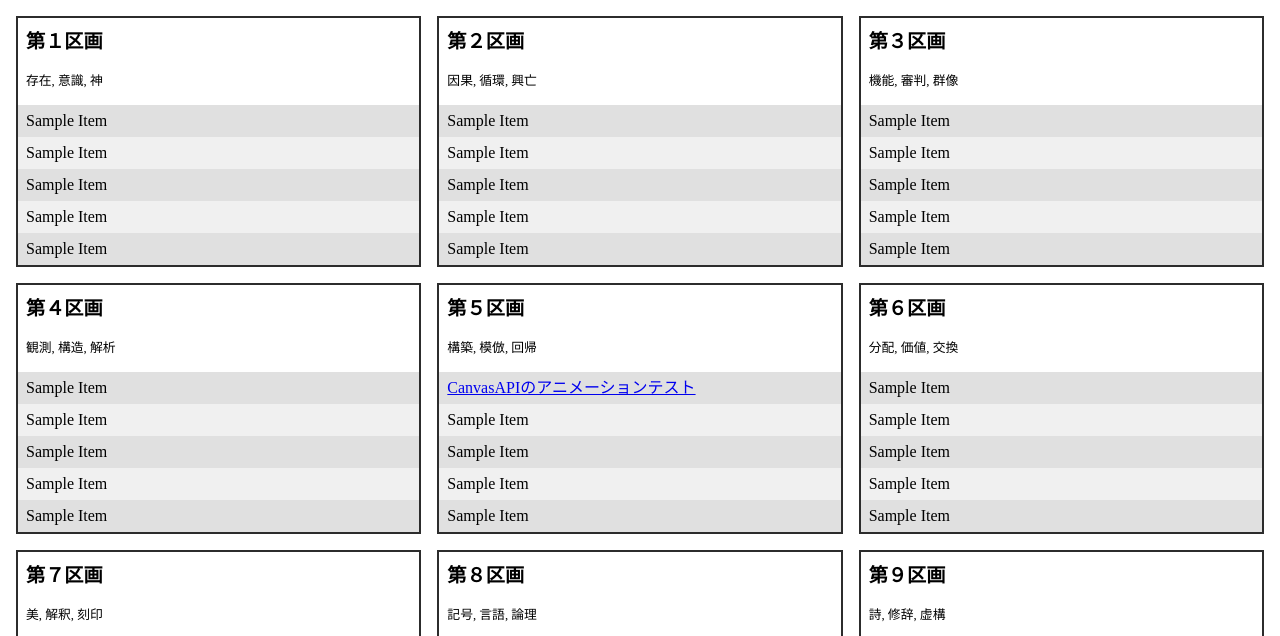
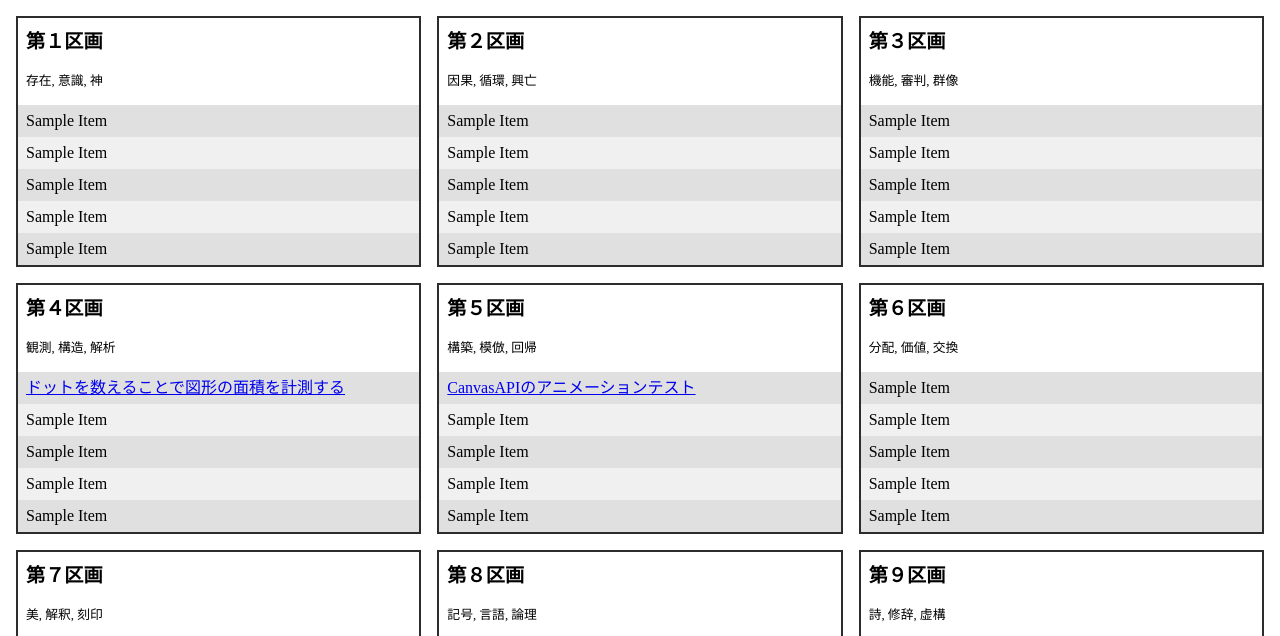
Before and after one commit to KoubeAddai/addais-strage, a plain HTML site: page index.html in a window 1280 px wide. Shown: the part 122-758 px from the top of the page. Drawn offline with Linux system fonts and the light colour scheme.

Commit message:
Add the measuring-area-by-counting-points link to the index.html

```diff
--- a/index.html
+++ b/index.html
@@ -99,7 +99,9 @@
         <p>観測, 構造, 解析</p>
         <ul>
           <li>
-            <a>Sample Item</a>
+            <a href="./apps/region4/measuring-area-by-counting-points/">
+              ドットを数えることで図形の面積を計測する
+            </a>
           </li>
           <li>
             <a>Sample Item</a>
```
